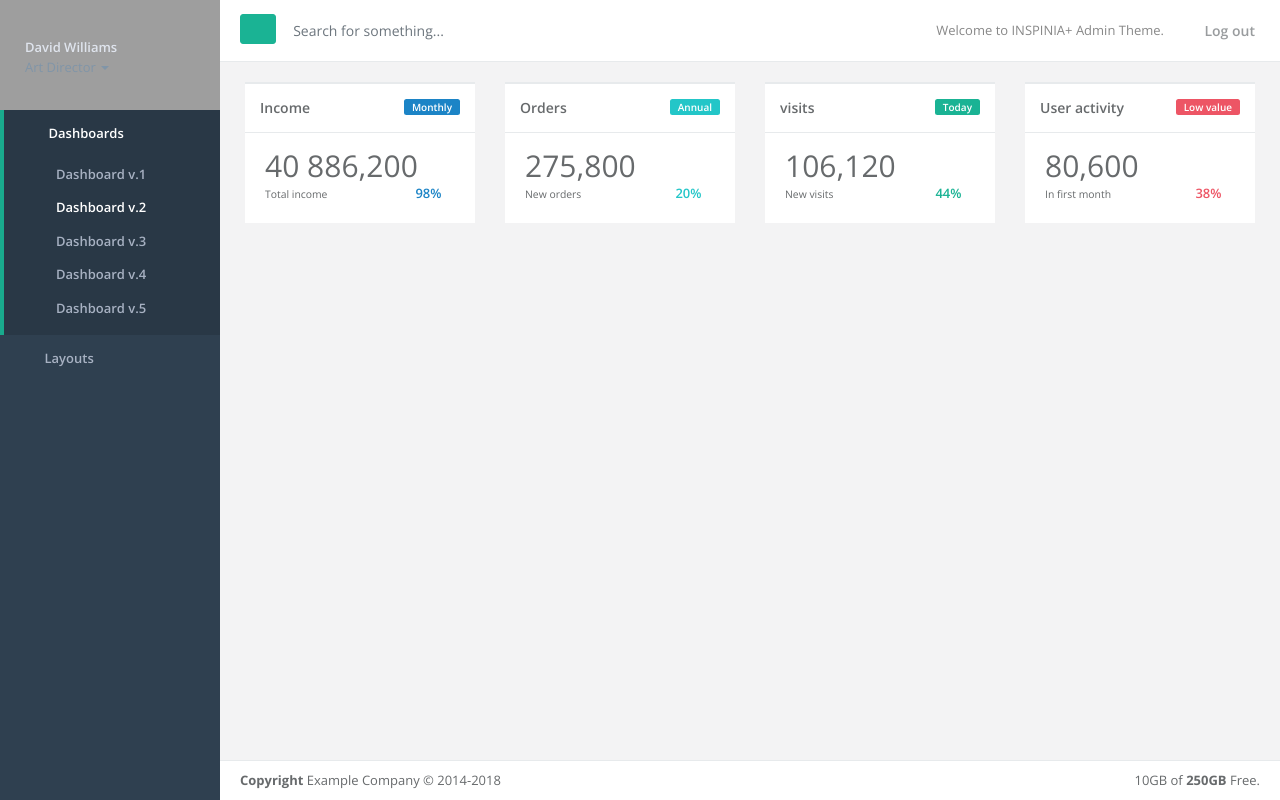
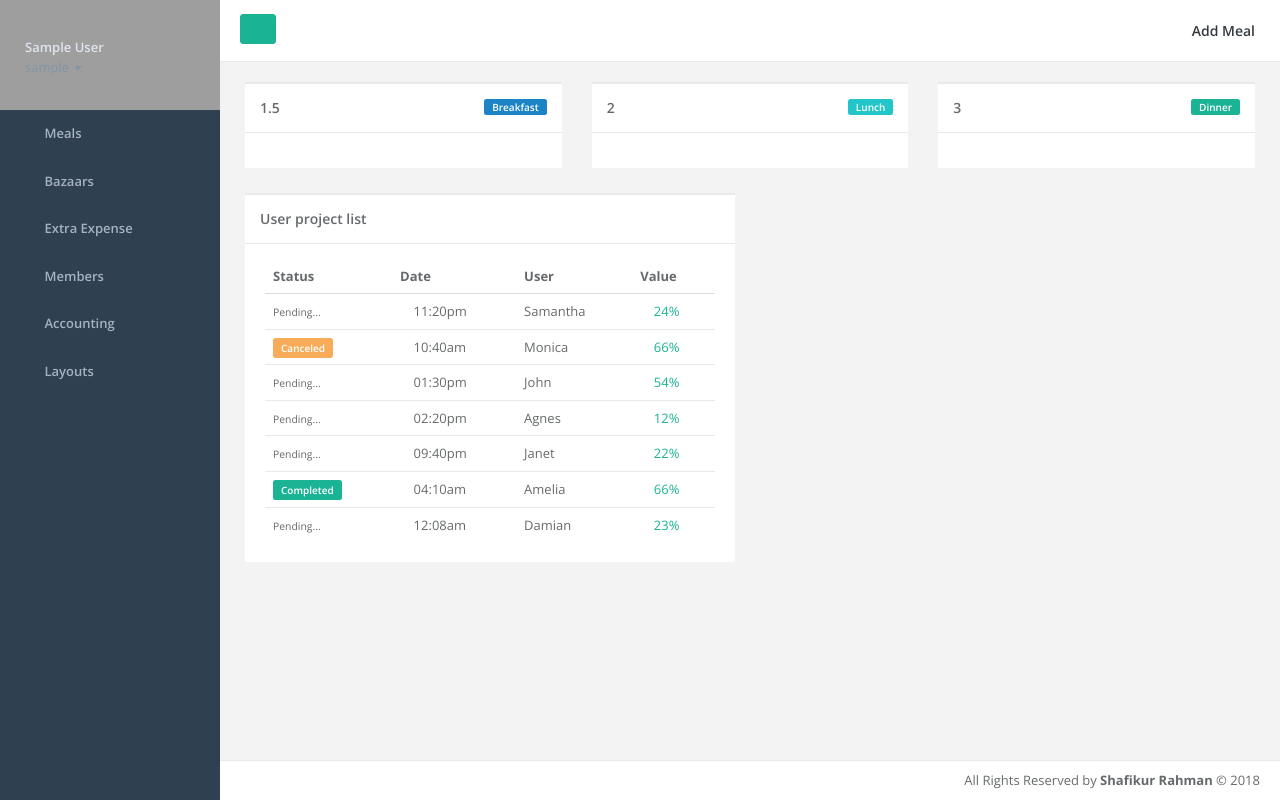
Before and after one commit to shafikshaon/meal_hisab, a Django app: page / in a window 1280 px wide. Run offline with Django 3.2, Linux system fonts and the light colour scheme; the visitor is signed in with stand-in values (Sample User, id 1); some libraries are stand-ins or nearby versions; some web fonts are replaced; grey boxes are pictures that could not be loaded.

Commit message:
dashboard template design

```diff
--- a/templates/base.html
+++ b/templates/base.html
@@ -27,30 +27,67 @@
                 <li class="nav-header">
                     <div class="dropdown profile-element">
                         <a data-toggle="dropdown" class="dropdown-toggle" href="dashboard_2.html#">
-                            <span class="block m-t-xs font-bold">David Williams</span>
-                            <span class="text-muted text-xs block">Art Director <b class="caret"></b></span>
+                            <span class="block m-t-xs font-bold">{{ request.user.get_full_name }}</span>
+                            <span class="text-muted text-xs block">{{ request.user }} <b class="caret"></b></span>
                         </a>
                         <ul class="dropdown-menu animated fadeInRight m-t-xs">
                             <li><a class="dropdown-item" href="profile.html">Profile</a></li>
                             <li><a class="dropdown-item" href="contacts.html">Contacts</a></li>
                             <li><a class="dropdown-item" href="mailbox.html">Mailbox</a></li>
                             <li class="dropdown-divider"></li>
-                            <li><a class="dropdown-item" href="login.html">Logout</a></li>
+                            <li><a class="dropdown-item" href="{% url 'logout' %}">Logout</a></li>
                         </ul>
                     </div>
                     <div class="logo-element">
                         IN+
                     </div>
                 </li>
-                <li class="active">
-                    <a href="index.html"><i class="fa fa-th-large"></i> <span class="nav-label">Dashboards</span> <span
-                            class="fa arrow"></span></a>
+                <li>
+                    <a href="#"><i class="fa fa-cutlery" aria-hidden="true"></i> <span class="nav-label">Meals</span>
+                        <span
+                                class="fa arrow"></span></a>
                     <ul class="nav nav-second-level">
-                        <li><a href="index.html">Dashboard v.1</a></li>
-                        <li class="active"><a href="dashboard_2.html">Dashboard v.2</a></li>
-                        <li><a href="dashboard_3.html">Dashboard v.3</a></li>
-                        <li><a href="dashboard_4_1.html">Dashboard v.4</a></li>
-                        <li><a href="dashboard_5.html">Dashboard v.5 </a></li>
+                        <li><a href="#">Add Meal</a></li>
+                        <li><a href="#">Meal List</a></li>
+                    </ul>
+                </li>
+                <li>
+                    <a href="#"><i class="fa fa-shopping-cart" aria-hidden="true"></i> <span
+                            class="nav-label">Bazaars</span>
+                        <span
+                                class="fa arrow"></span></a>
+                    <ul class="nav nav-second-level">
+                        <li><a href="#">Add Bazaar</a></li>
+                        <li><a href="#">Bazaar List</a></li>
+                    </ul>
+                </li>
+                <li>
+                    <a href="#"><i class="fa fa-cart-plus" aria-hidden="true"></i> <span
+                            class="nav-label">Extra Expense</span>
+                        <span
+                                class="fa arrow"></span></a>
+                    <ul class="nav nav-second-level">
+                        <li><a href="#">Add Extra Expense</a></li>
+                        <li><a href="#">Extra Expense List</a></li>
+                    </ul>
+                </li>
+                <li>
+                    <a href="#"><i class="fa fa-user-plus" aria-hidden="true"></i> <span
+                            class="nav-label">Members</span>
+                        <span
+                                class="fa arrow"></span></a>
+                    <ul class="nav nav-second-level">
+                        <li><a href="#">Add Member</a></li>
+                        <li><a href="#">Member List</a></li>
+                    </ul>
+                </li>
+                <li>
+                    <a href="#"><i class="fa fa-usd" aria-hidden="true"></i> <span
+                            class="nav-label">Accounting</span>
+                        <span
+                                class="fa arrow"></span></a>
+                    <ul class="nav nav-second-level">
+                        <li><a href="#">Reckoning</a></li>
                     </ul>
                 </li>
                 <li>
@@ -65,23 +102,13 @@
         <div class="row border-bottom">
             <nav class="navbar navbar-static-top white-bg" role="navigation" style="margin-bottom: 0">
                 <div class="navbar-header">
-                    <a class="navbar-minimalize minimalize-styl-2 btn btn-primary " href="dashboard_2.html#"><i
+                    <a class="navbar-minimalize minimalize-styl-2 btn btn-primary " href="#"><i
                             class="fa fa-bars"></i> </a>
-                    <form role="search" class="navbar-form-custom" action="search_results.html">
-                        <div class="form-group">
-                            <input type="text" placeholder="Search for something..." class="form-control"
-                                   name="top-search" id="top-search">
-                        </div>
-                    </form>
                 </div>
                 <ul class="nav navbar-top-links navbar-right">
                     <li>
-                        <span class="m-r-sm text-muted welcome-message">Welcome to INSPINIA+ Admin Theme.</span>
-                    </li>
-
-                    <li>
-                        <a href="login.html">
-                            <i class="fa fa-sign-out"></i> Log out
+                        <a href="#" class="text-dark">
+                            <i class="fa fa-plus"></i> Add Meal
                         </a>
                     </li>
                 </ul>
@@ -92,10 +119,7 @@
         {% endblock %}
         <div class="footer">
             <div class="float-right">
-                10GB of <strong>250GB</strong> Free.
-            </div>
-            <div>
-                <strong>Copyright</strong> Example Company &copy; 2014-2018
+                All Rights Reserved by <strong>Shafikur Rahman</strong> &copy; {% now 'Y' %}
             </div>
         </div>
     </div>
--- a/templates/core/dashboard.html
+++ b/templates/core/dashboard.html
@@ -3,61 +3,111 @@
 {% block content %}
     <div class="wrapper wrapper-content">
         <div class="row">
-            <div class="col-lg-3">
+            <div class="col-lg-4">
                 <div class="ibox ">
                     <div class="ibox-title">
-                        <span class="label label-success float-right">Monthly</span>
-                        <h5>Income</h5>
+                        <span class="label label-success float-right">Breakfast</span>
+                        <h5>1.5</h5>
                     </div>
                     <div class="ibox-content">
-                        <h1 class="no-margins">40 886,200</h1>
-                        <div class="stat-percent font-bold text-success">98% <i class="fa fa-bolt"></i></div>
-                        <small>Total income</small>
                     </div>
                 </div>
             </div>
-            <div class="col-lg-3">
+            <div class="col-lg-4">
                 <div class="ibox ">
                     <div class="ibox-title">
-                        <span class="label label-info float-right">Annual</span>
-                        <h5>Orders</h5>
+                        <span class="label label-info float-right">Lunch</span>
+                        <h5>2</h5>
                     </div>
                     <div class="ibox-content">
-                        <h1 class="no-margins">275,800</h1>
-                        <div class="stat-percent font-bold text-info">20% <i class="fa fa-level-up"></i></div>
-                        <small>New orders</small>
                     </div>
                 </div>
             </div>
-            <div class="col-lg-3">
+            <div class="col-lg-4">
                 <div class="ibox ">
                     <div class="ibox-title">
-                        <span class="label label-primary float-right">Today</span>
-                        <h5>visits</h5>
+                        <span class="label label-primary float-right">Dinner</span>
+                        <h5>3</h5>
                     </div>
                     <div class="ibox-content">
-                        <h1 class="no-margins">106,120</h1>
-                        <div class="stat-percent font-bold text-navy">44% <i class="fa fa-level-up"></i></div>
-                        <small>New visits</small>
-                    </div>
-                </div>
-            </div>
-            <div class="col-lg-3">
-                <div class="ibox ">
-                    <div class="ibox-title">
-                        <span class="label label-danger float-right">Low value</span>
-                        <h5>User activity</h5>
-                    </div>
-                    <div class="ibox-content">
-                        <h1 class="no-margins">80,600</h1>
-                        <div class="stat-percent font-bold text-danger">38% <i class="fa fa-level-down"></i></div>
-                        <small>In first month</small>
                     </div>
                 </div>
             </div>
         </div>
         <div class="row">
-
+            <div class="col-lg-6">
+                <div class="ibox ">
+                    <div class="ibox-title">
+                        <h5>User project list</h5>
+                    </div>
+                    <div class="ibox-content table-responsive">
+                        <table class="table table-hover no-margins">
+                            <thead>
+                            <tr>
+                                <th>Status</th>
+                                <th>Date</th>
+                                <th>User</th>
+                                <th>Value</th>
+                            </tr>
+                            </thead>
+                            <tbody>
+                            <tr>
+                                <td>
+                                    <small>Pending...</small>
+                                </td>
+                                <td><i class="fa fa-clock-o"></i> 11:20pm</td>
+                                <td>Samantha</td>
+                                <td class="text-navy"><i class="fa fa-level-up"></i> 24%</td>
+                            </tr>
+                            <tr>
+                                <td><span class="label label-warning">Canceled</span></td>
+                                <td><i class="fa fa-clock-o"></i> 10:40am</td>
+                                <td>Monica</td>
+                                <td class="text-navy"><i class="fa fa-level-up"></i> 66%</td>
+                            </tr>
+                            <tr>
+                                <td>
+                                    <small>Pending...</small>
+                                </td>
+                                <td><i class="fa fa-clock-o"></i> 01:30pm</td>
+                                <td>John</td>
+                                <td class="text-navy"><i class="fa fa-level-up"></i> 54%</td>
+                            </tr>
+                            <tr>
+                                <td>
+                                    <small>Pending...</small>
+                                </td>
+                                <td><i class="fa fa-clock-o"></i> 02:20pm</td>
+                                <td>Agnes</td>
+                                <td class="text-navy"><i class="fa fa-level-up"></i> 12%</td>
+                            </tr>
+                            <tr>
+                                <td>
+                                    <small>Pending...</small>
+                                </td>
+                                <td><i class="fa fa-clock-o"></i> 09:40pm</td>
+                                <td>Janet</td>
+                                <td class="text-navy"><i class="fa fa-level-up"></i> 22%</td>
+                            </tr>
+                            <tr>
+                                <td><span class="label label-primary">Completed</span></td>
+                                <td><i class="fa fa-clock-o"></i> 04:10am</td>
+                                <td>Amelia</td>
+                                <td class="text-navy"><i class="fa fa-level-up"></i> 66%</td>
+                            </tr>
+                            <tr>
+                                <td>
+                                    <small>Pending...</small>
+                                </td>
+                                <td><i class="fa fa-clock-o"></i> 12:08am</td>
+                                <td>Damian</td>
+                                <td class="text-navy"><i class="fa fa-level-up"></i> 23%</td>
+                            </tr>
+                            </tbody>
+                        </table>
+                    </div>
+                </div>
+            </div>
         </div>
 
     </div>
```
